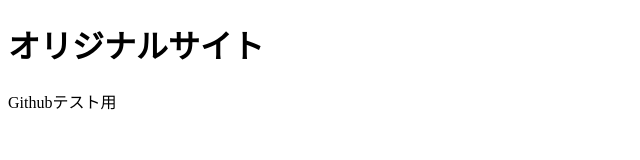
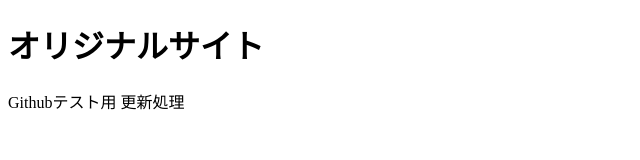
Before and after one commit to kamoshicka/mysite, a plain HTML site: page index.html in a window 1280 px wide. Shown: the whole page, without its empty margins (0-640 px from the left). Drawn offline with Linux system fonts and the light colour scheme.

Commit message:
Add files via upload

```diff
--- a/index.html
+++ b/index.html
@@ -7,6 +7,6 @@
 </head>
 <body>
     <h1>オリジナルサイト</h1>
-    <p>Githubテスト用</p>
+    <p>Githubテスト用 更新処理</p>
 </body>
 </html>
```
